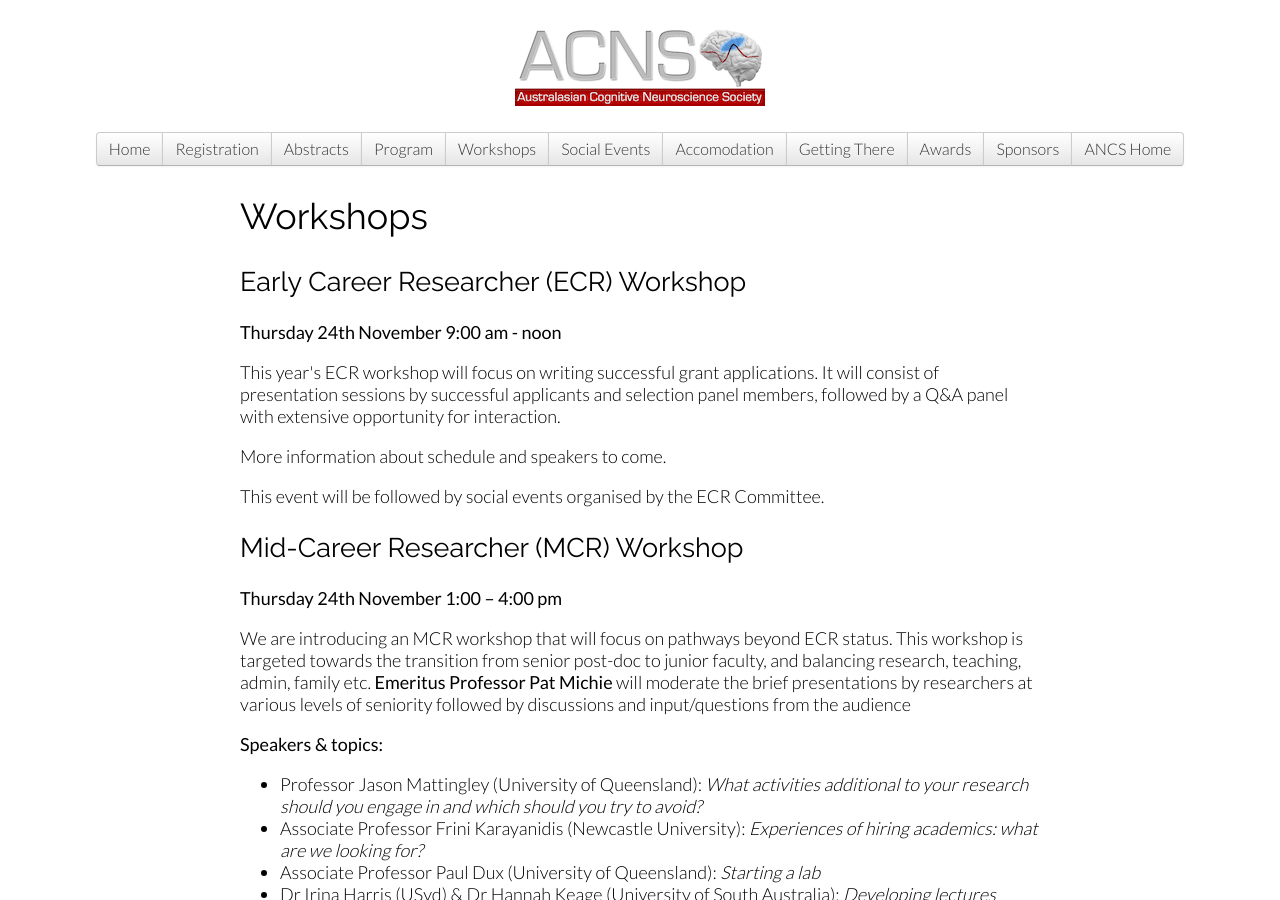
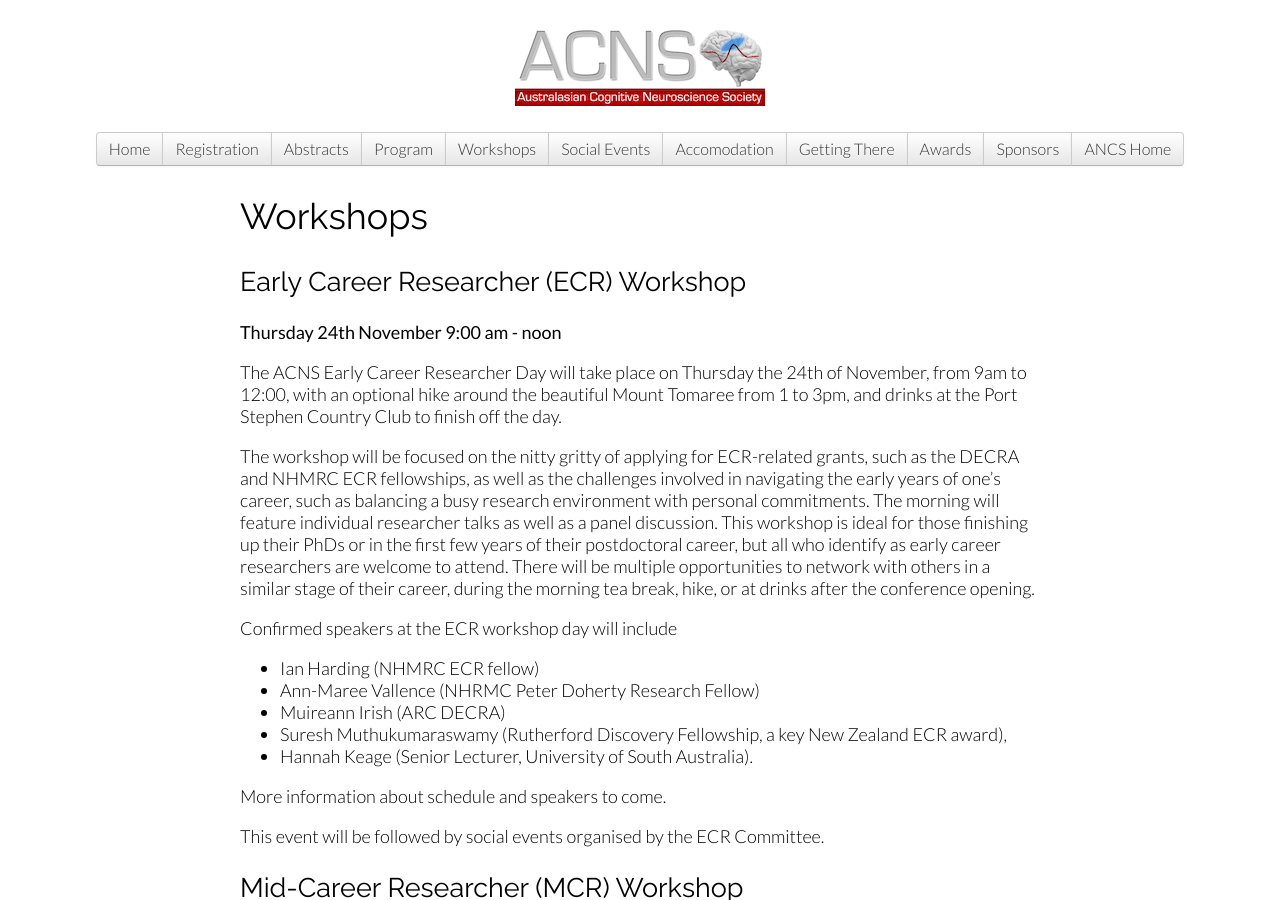
Before and after one commit to acnc/acnc.github.io, a Jekyll site: the page built from workshops.html, in a window 1280 px wide and 900 px high. Built offline with Jekyll 4.4.1, drawn with Linux system fonts in a browser that asks for light colours.

Commit message:
Changes made to the ECR workshop

```diff
--- a/workshops.html
+++ b/workshops.html
@@ -16,7 +16,22 @@
 </p>
 
 <p>
-    This year's ECR workshop will focus on writing successful grant applications. It will consist of presentation sessions by successful applicants and selection panel members, followed by a Q&A panel with extensive opportunity for interaction.
+	The ACNS Early Career Researcher Day will take place on Thursday the 24th of November, from 9am to 12:00, with an optional hike around the beautiful Mount Tomaree from 1 to 3pm, and drinks at the Port Stephen Country Club to finish off the day.
+</p>
+
+<p>
+	The workshop will be focused on the nitty gritty of applying for ECR-related grants, such as the DECRA and NHMRC ECR fellowships, as well as the challenges involved in navigating the early years of one’s career, such as balancing a busy research environment with personal commitments. The morning will feature individual researcher talks as well as a panel discussion. This workshop is ideal for those finishing up their PhDs or in the first few years of their postdoctoral career, but all who identify as early career researchers are welcome to attend. There will be multiple opportunities to network with others in a similar stage of their career, during the morning tea break, hike, or at drinks after the conference opening.
+</p>
+
+<p>
+	Confirmed speakers at the ECR workshop day will include
+	<UL>
+		<LI> Ian Harding (NHMRC ECR fellow)
+		<LI> Ann-Maree Vallence (NHRMC Peter Doherty Research Fellow)
+		<LI> Muireann Irish (ARC DECRA)
+		<LI> Suresh Muthukumaraswamy (Rutherford Discovery Fellowship, a key New Zealand ECR award),
+		<LI> Hannah Keage (Senior Lecturer, University of South Australia).
+	</UL>
 </p>
 
 <p>
```
